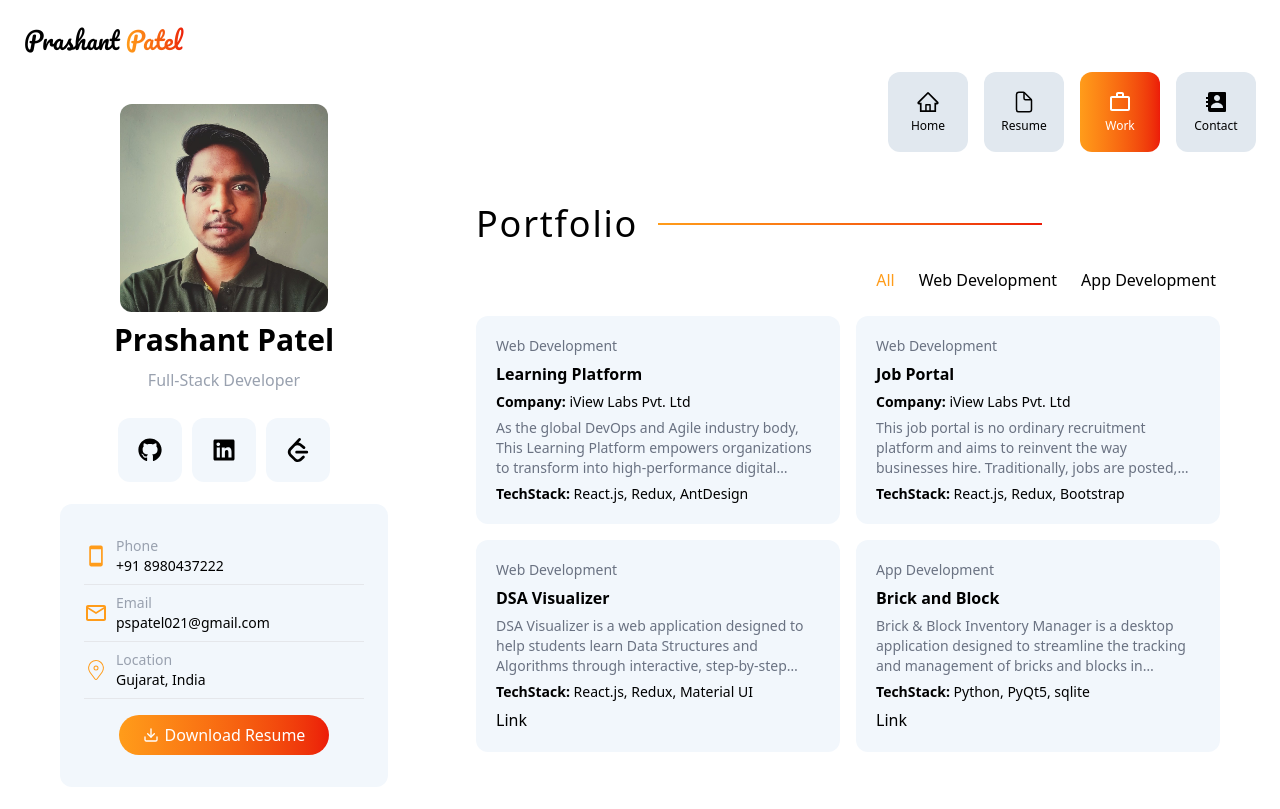
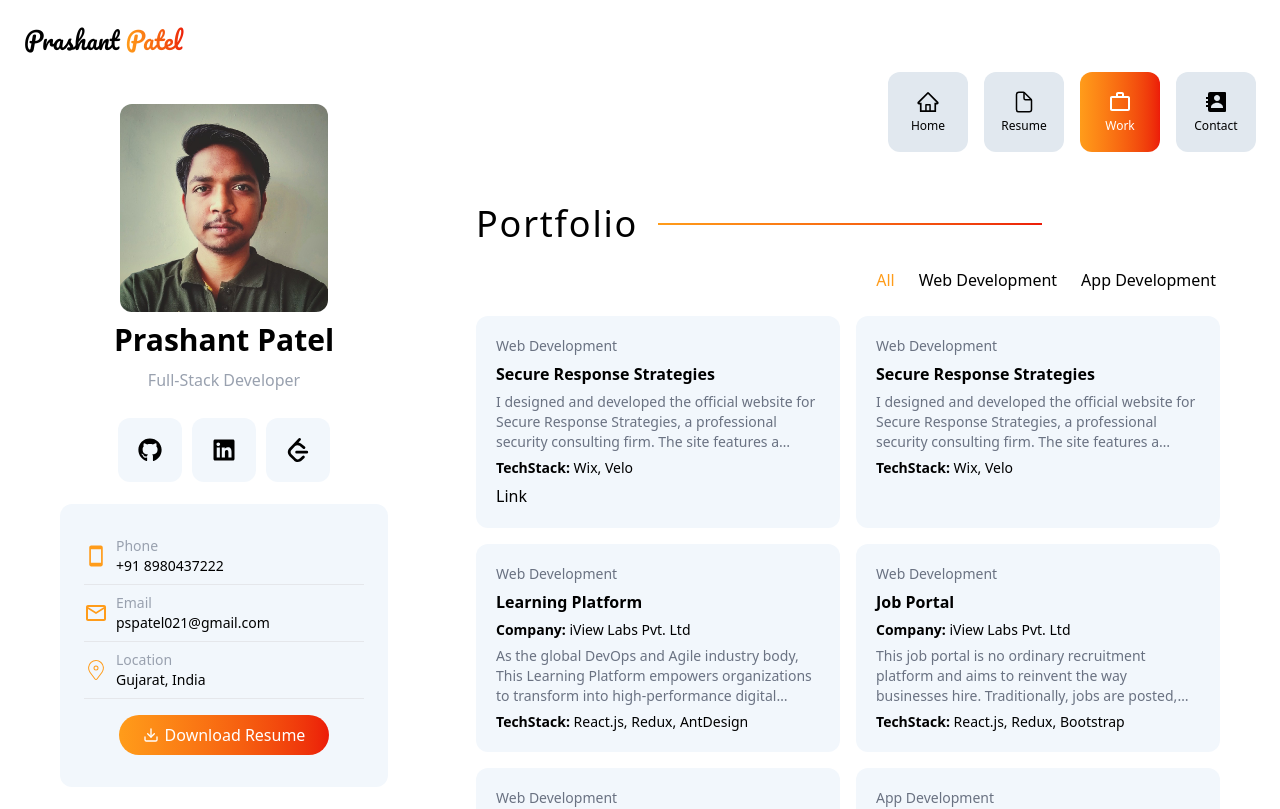
Before and after one commit to Prashant-021/Prashant-Patel-Portfolio, a React (Vite) app: page /work in a window 1280 px wide. Shown: the top 809 px of the page. Built offline with nearby package versions, Linux system fonts and the light colour scheme.

Commit message:
Project Added

```diff
--- a/src/pages/Work.jsx
+++ b/src/pages/Work.jsx
@@ -1,6 +1,26 @@
 import React, { useState } from 'react'
 import PageTitle from '../components/PageTitle'
 const projects = [
+  {
+    id: 1,
+    title: "Secure Response Strategies",
+    category: "Web Development",
+    link: "https://www.secureresponsestrategies.com/",
+    company: "",
+    description: "I designed and developed the official website for Secure Response Strategies, a professional security consulting firm. The site features a clean, responsive, and service-focused design that highlights the company’s expertise in security assessments, emergency planning, and active-threat training. I focused on creating a trustworthy and user-friendly experience with clear calls to action, intuitive navigation, and well-structured content that effectively communicates the brand’s credibility and professionalism.",
+    techStack: ["Wix", "Velo"],
+    image: ""
+  },
+  {
+    id: 1,
+    title: "Secure Response Strategies",
+    category: "Web Development",
+    link: "",
+    company: "",
+    description: "I designed and developed the official website for Secure Response Strategies, a professional security consulting firm. The site features a clean, responsive, and service-focused design that highlights the company’s expertise in security assessments, emergency planning, and active-threat training. I focused on creating a trustworthy and user-friendly experience with clear calls to action, intuitive navigation, and well-structured content that effectively communicates the brand’s credibility and professionalism.",
+    techStack: ["Wix", "Velo"],
+    image: ""
+  },
   {
     id: 1,
     title: "Learning Platform",
```
